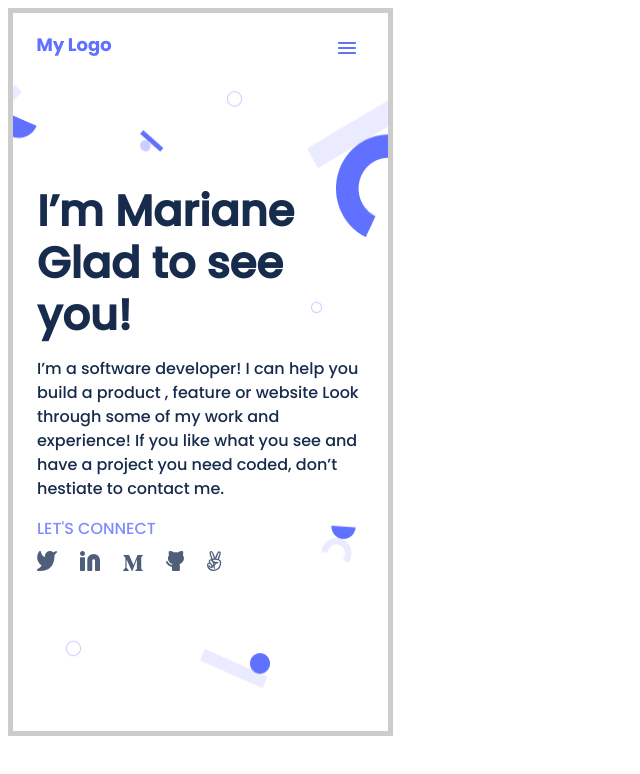
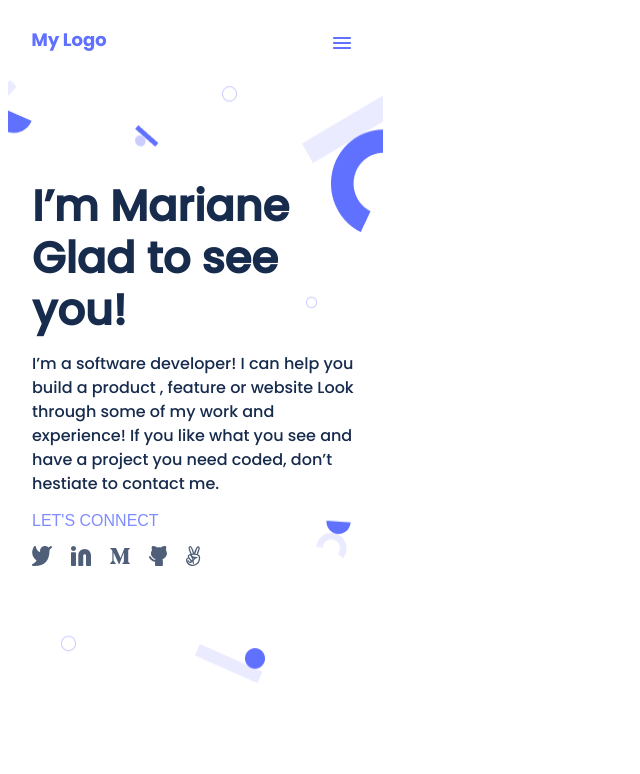
Before and after one commit to Aminocodex/Portfolio, a website: page index.html in a window 1280 px wide. Shown: the whole page, without its empty margins (0-640 px from the left). Drawn offline with Linux system fonts and the light colour scheme.

Commit message:
Finish the html and css try8

```diff
--- a/index.html
+++ b/index.html
@@ -9,13 +9,12 @@
     <title>Mourid Portfolio</title>
 </head>
 <body>
-    <section>
-    <nav class="navbar">
+        <header class="navbar">
         <div class="container">
-            <div class="logo"><img src="img/My Logo.png" alt=""></img></div>
+            <div class="logo"><a href="link address"><img src="img/My Logo.png"></a></div>
         <div class="menu"><img src="img/Union.svg" alt=""></div>
     </div>
-     </nav>
+</header>
     <header class="header">
         <div class="container">
                     <div class="textInfo">
@@ -25,23 +24,22 @@
                     <p>I’m a software developer! I can help you build a product , feature or website Look through some of my work and experience! If you like what you see and have a project you need coded, don’t hestiate to contact me.</p>
                     </div>
     </div>
-    <p class="con">LET'S CONNECT</p>
+    <button class="con">LET'S CONNECT </button>
     <div class="social">
-        <a href="#" class="scIcon"><img src="/img/social/Twitter (2).svg" alt=""></a>
+        <ul>
+        <li><a href="#" class="scIcon"><img src="/img/social/Twitter (2).svg" alt=""></a></li>
 
-        <a href="#" class="scIcon"><img src="img/social/Linkedin icon (1).svg" alt=""></a>
+        <li><a href="#" class="scIcon"><img src="img/social/Linkedin icon (1).svg" alt=""></a></li>
 
-        <a href="#" class="scIcon"><img src="img/social/Medium (2).svg" alt=""></a>
+        <li><a href="#" class="scIcon"><img src="img/social/Medium (2).svg" alt=""></a></li>
 
-        <a href="#" class="scIcon"><img src="img/social/gihub.svg" alt=""></a>
+        <li><a href="#" class="scIcon"><img src="img/social/gihub.svg" alt=""></a></li>
 
-        <a href="#" class="scIcon"><img src="img/social/angel.svg" alt=""></a>
+        <li><a href="#" class="scIcon"><img src="img/social/angel.svg" alt=""></a></li>
+        </ul>
      </div>
 
+    </header>
 
-
-
-    </header>
-</section>
 </body>
 </html>
--- a/style.css
+++ b/style.css
@@ -3,12 +3,12 @@
 body {
   color: #172b4d;
   background-color: #fff;
+  height: 718px;
+  width: 375px;
 }
 
-section {
-  height: 718px;
-  width: 375px;
-  border: 5px solid #ccc;
+.main {
+
 }
 
 .navbar .container {
@@ -64,18 +64,22 @@ section {
   font-style: normal;
 }
 
-.social {
-  margin-left: 24px;
-}
-
 .con {
   margin-top: 0;
-  margin-bottom: 10px;
   margin-left: 24px;
   color: #7f8cff;
   font-size: 16px;
+  background:none;
+  border:none;
+  padding: 0 0;
 }
 
 .social .scIcon {
-  margin-right: 19px;
+   margin-right: 19px;
 }
+ul {
+    display: flex;
+    list-style: none;
+    align-items: center;
+    padding-left: 24px;
+}
```
